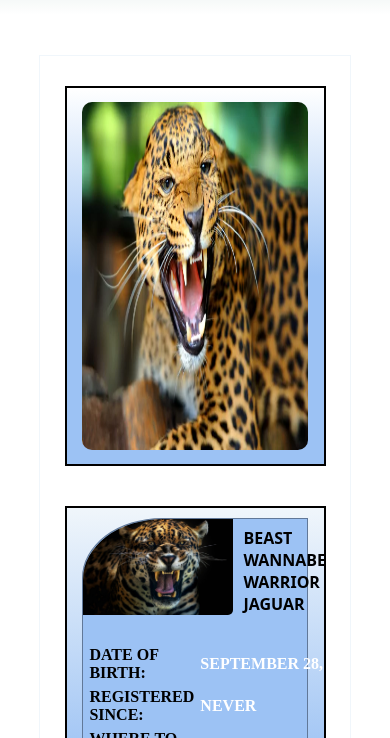
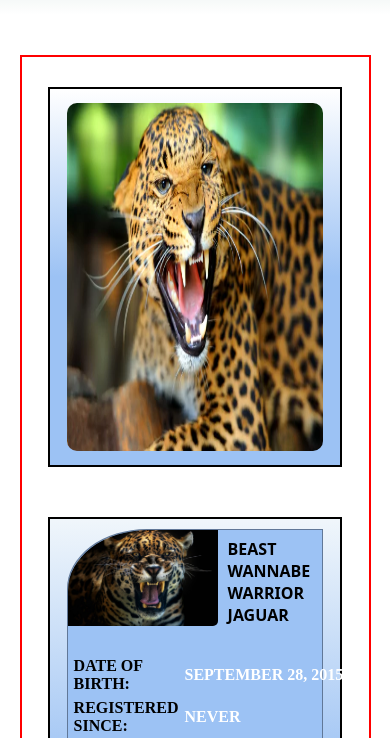
Before and after one commit to Prospertech-github/TradingCard, a plain HTML site: page index.html in a window 390 px wide. Shown: the part 85-823 px from the top of the page. Drawn offline with Linux system fonts and the light colour scheme.

Commit message:
Worked on majority of the media queries

```diff
--- a/assets/style.css
+++ b/assets/style.css
@@ -1,37 +1,43 @@
-*{
+* {
 	padding: 0;
 	margin: 0;
 	box-sizing: border-box;
 }
 
-body{
-    background-color: rgb(185,178.175);
+body {
+	background-color: rgb(185, 178.175);
 }
-html{
+html {
 	font-size: 10px;
 }
 
-#section-1{
+#section-1 {
 	height: 100px;
 	padding: 4rem 0;
 	display: flex;
 	flex-direction: column;
 	justify-content: center;
 	align-items: center;
-    gap: .4rem;
-    background-image: linear-gradient(to bottom, rgba(60, 90, 50, 0.158), rgba(0.5, 90, 70, 0.122), rgba(0.44, 0.6, 90, 0));
+	gap: 0.4rem;
+	background-image: linear-gradient(
+		to bottom,
+		rgba(60, 90, 50, 0.158),
+		rgba(0.5, 90, 70, 0.122),
+		rgba(0.44, 0.6, 90, 0)
+	);
 }
 
-#section-1 h1{
+#section-1 h1 {
 	font-size: 3rem;
-    font-family: 'Gill Sans', 'Gill Sans MT', Calibri, 'Trebuchet MS', sans-serif;
+	font-family: 'Gill Sans', 'Gill Sans MT', Calibri, 'Trebuchet MS',
+		sans-serif;
 }
-#section-1 h3{
+#section-1 h3 {
 	font-size: 2rem;
 	font-weight: 500;
 }
 
-.container{
+.container {
 	width: 75%;
 	height: 78vh;
 	border: 1px solid rgb(240, 246, 251);
@@ -42,9 +48,10 @@ html{
 	padding: 1rem;
 }
 
-.card-1, .card-2{
+.card-1,
+.card-2 {
 	border: 2px solid black;
-    width: 40%; ;
+	width: 40%;
 	height: 45rem;
 	margin-top: 2rem;
 	background: linear-gradient(
@@ -57,20 +64,20 @@ html{
 	flex-direction: column;
 	align-items: center;
 }
-.card-1{
+.card-1 {
 	justify-content: center;
 }
-.container-1{
+.container-1 {
 	width: 95%;
 	height: 98%;
 	border-radius: 10px;
 }
-.container-1 img{
+.container-1 img {
 	width: 100%;
 	height: 100%;
 	border-radius: 10px;
 }
-.container-1 p{
+.container-1 p {
 	background-color: rgb(156, 194, 244);
 	color: black;
 	border-radius: 1px solid black;
@@ -83,68 +90,70 @@ html{
 	border-bottom-right-radius: 100px 100px;
 	border-bottom-left-radius: 100px 100px;
 }
-.card-2{
+.card-2 {
 	border: 2px solid black;
 	background-color: rgb(240, 246, 251);
 }
-.container-2{
+.container-2 {
 	border: 1px solid rgba(0, 0, 0, 0.379);
-    width: 95% ;
-    border-top-left-radius: 80px 60px ;
+	width: 95%;
+	border-top-left-radius: 80px 60px;
 	background-color: rgb(156, 194, 244);
 }
-.pic{
-    border-top-left-radius: 80px 60px ;
+.pic {
+	border-top-left-radius: 80px 60px;
 	display: flex;
 }
-.pic img{
+.pic img {
 	border-bottom-right-radius: 5px;
 	border-top-left-radius: 80px 60px;
 	width: 15rem;
 	border-color: black;
 }
-.pic p{
+.pic p {
 	font-size: 1.6rem;
 	align-self: flex-end;
 	padding-left: 1rem;
-    font-family: system-ui, -apple-system, BlinkMacSystemFont, 'Segoe UI', Roboto, Oxygen, Ubuntu, Cantarell, 'Open Sans', 'Helvetica Neue';
+	font-family: system-ui, -apple-system, BlinkMacSystemFont, 'Segoe UI',
+		Roboto, Oxygen, Ubuntu, Cantarell, 'Open Sans', 'Helvetica Neue';
 	font-weight: 600;
 }
-.details{
+.details {
 	margin-top: 2.5rem;
 	font-size: 16px;
 	font-family: 'Times New Roman', Times, serif;
 }
-table{
+table {
 	width: 100%;
-    border-spacing: .6rem;
+	border-spacing: 0.6rem;
 }
-td:nth-child(2){
+td:nth-child(2) {
 	color: #fff;
 	font-weight: 600;
 }
-footer{
+footer {
 	background: rgb(240, 246, 251);
 	margin-top: 1rem;
-    padding: .6rem;
+	padding: 0.6rem;
 	width: 95%;
 	font-size: 1.6rem;
 }
-footer h2{
+footer h2 {
 	text-align: center;
 	font-size: 2rem;
 }
-.footer-1 img{
+.footer-1 img {
 	width: 65px;
 	height: 65px;
 	border-radius: 50%;
 }
-.footer-1 p{
-    font-family: 'Gill Sans', 'Gill Sans MT', Calibri, 'Trebuchet MS', sans-serif;
+.footer-1 p {
+	font-family: 'Gill Sans', 'Gill Sans MT', Calibri, 'Trebuchet MS',
+		sans-serif;
 	font-style: oblique;
 	font-size: 1.6rem;
 }
-.footer-2{
+.footer-2 {
 	display: flex;
 	justify-content: flex-end;
 	background: linear-gradient(
@@ -153,9 +162,69 @@ footer h2{
 		rgb(156, 194, 244)
 	);
 }
-@media screen and (max-width: 672px){
+
+@media screen and (max-width: 1340px) {
+	.container {
+		width: 75%;
+		height: 100%;
+		margin-bottom: 1rem;
+		border: 1px solid rgb(240, 246, 251);
+	}
+	.card-2 {
+		height: 100%;
+	}
+}
+@media screen and (max-width: 1140px) {
 	.container {
 		width: 80%;
+		height: 100%;
+		border: 1px solid rgb(240, 246, 251);
+	}
+	.card-1,
+	.card-2 {
+		border: 2px solid black;
+		width: 45%;
+		margin-bottom: 1rem;
+	}
+}
+@media screen and (max-width: 980px){
+    .container{
+        width: 85%;
+    }
+    .card-1,
+	.card-2 {
+		border: 2px solid black;
+		width: 47%;
+		margin-bottom: 1rem;
+	}
+}
+@media screen and (max-width: 867px){
+    .container{
+        width: 90%;
+    }
+    .card-1, .card-2{
+        width: 50%;
+    }
+}
+@media screen and (max-width: 780px){
+    .container {
+        width: 70%;
+		margin: 4rem auto;
+		flex-direction: column;
+		align-items: center;
+		gap: 1rem;
+		padding: 1rem;
+	}
+    .card-1, .card-2{
+        width: 80%;
+    }
+}
+
+
+@media screen and (max-width: 672px) {
+	.container {
+		border: 2px solid red;
+		width: 90%;
 		height: 100%;
 		margin: 4rem auto;
 		flex-direction: column;
@@ -163,18 +232,18 @@ footer h2{
 		gap: 2rem;
 		padding: 1rem;
 	}
-    .card-1, .card-2{
+	.card-1,
+	.card-2 {
 		width: 90%;
 		height: 98%;
 	}
-    .card-1{
+	.card-1 {
 		height: 38rem;
 	}
-    .card-2{
+	.card-2 {
 		margin-bottom: 1rem;
 	}
 }
-
 
 /* @media screen and (max-width: 900px){
     .container{
@@ -223,8 +292,6 @@ footer h2{
 }
 } */
 
-
-
 /* @media screen and (min-width: 1100px) { */
 /* html{
         display: none;
```
Lines whose indentation alone changed are shown as unchanged.
